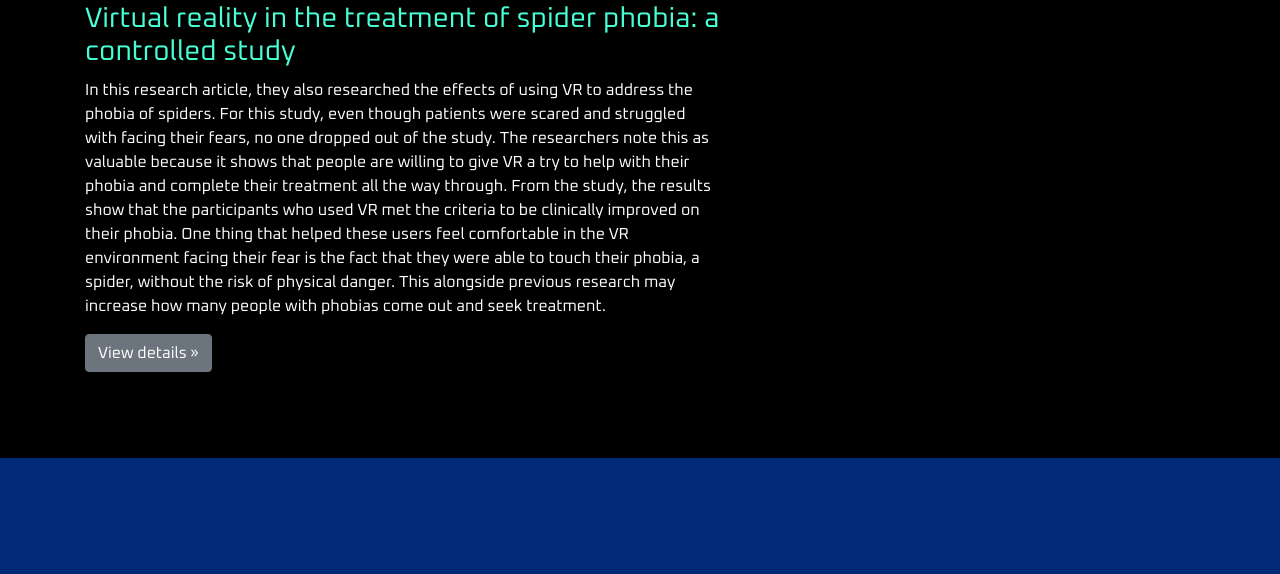
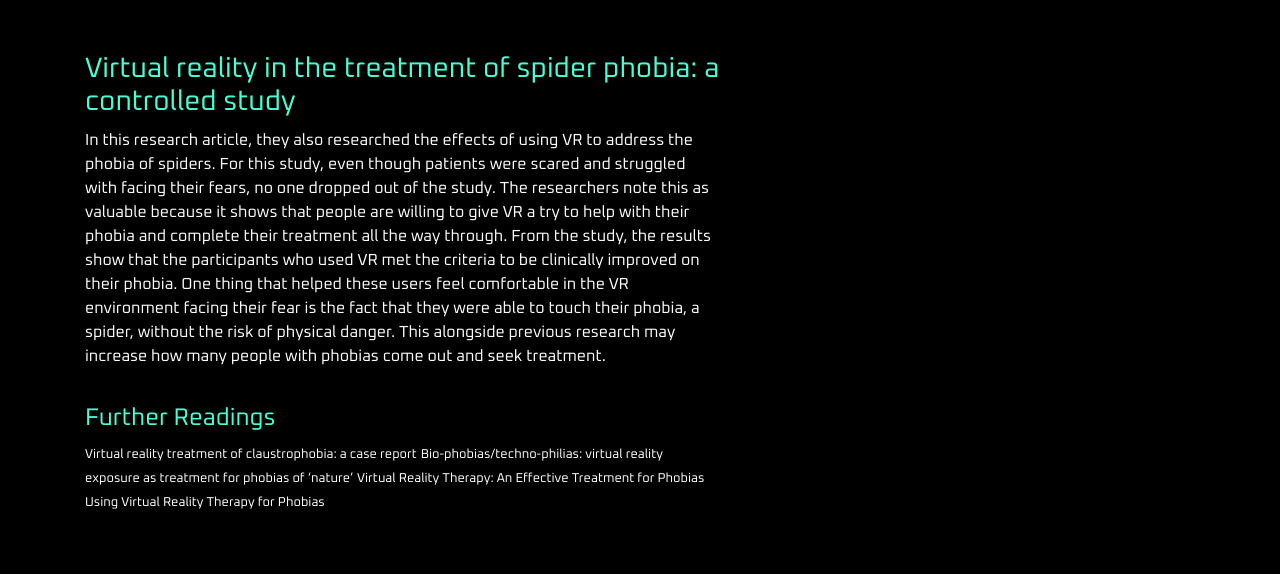
Before and after one commit to akdurrani/Valiant, a plain HTML site: page index.html in a window 1280 px wide. Shown: the part 2142-2716 px from the top of the page. Drawn offline with nearby package versions, Linux system fonts and the light colour scheme.

Commit message:
animation

```diff
--- a/index.html
+++ b/index.html
@@ -1,5 +1,5 @@
 <!doctype html>
-<html lang="en">
+<html lang="en" xmlns="http://www.w3.org/1999/html">
     <head>
         <!-- Required meta tags -->
         <meta charset="utf-8">
@@ -74,7 +74,7 @@
                                 When a user is going to encounter their phobia in real life, VR can be used to place them in a calm place to repress their fear.
                                 Use VR as an assisting tool for psychologists and psychiatrists to determine the progress of their treatment of their phobia.
                             </p>
-                            <button class="btn btn-secondary" href="#research" role="button">Click here for more research &raquo;</button>
+                            <a href="#research"><button class="btn btn-secondary" href="#research" role="button">Click here for more research &raquo;</button></a>
                         </article>
                     </div>
                 </div>
@@ -126,14 +126,22 @@
                                         that helped these users feel comfortable in the VR environment facing their fear is the fact
                                         that they were able to touch their phobia, a spider, without the risk of physical danger. This
                                         alongside previous research may increase how many people with phobias come out and seek treatment.</p>
+                                    <article class="further-reading">
+                                        <h4>Further Readings</h4>
+                                        <small><a href="https://www.sciencedirect.com/science/article/pii/S0005796797100067">Virtual reality treatment of claustrophobia: a case report</a></small>
+                                        <small><a href="https://www.ncbi.nlm.nih.gov/pubmed/12919450">Bio-phobias/techno-philias: virtual reality exposure as treatment for phobias of ‘nature’</a></small>
+                                        <small><a href="https://books.google.com/books?hl=en&lr=&id=0-Nzrj_DWL4C&oi=fnd&pg=PA112&dq=vr+treatment+for+phobias&ots=Sj2wfo7eMX&sig=roEAe2R7wsvwjA5Hcpr7wrLVVe0#v=onepage&q=vr%20treatment%20for%20phobias&f=false">
+                                            Virtual Reality Therapy: An Effective Treatment for Phobias</a></small>
+                                        <small><a href="https://centerforanxietydisorders.com/virtual-reality-therapy-for-phobias/">Using Virtual Reality Therapy for Phobias</a></small>
+                                    </article>
                                 </div>
                             </div>
-                            <button class="btn btn-secondary" href="#" role="button">View details &raquo;</button>
                         </div>
                     </div>
                 </div>
             </div>
         </div>
+
 
         <div class="gameplay" id="gameplay">
             <div data-aos="fade-right" >
--- a/style.css
+++ b/style.css
@@ -95,10 +95,10 @@ hr{
 }
 
 .research{
-    height: 1100px;
+    height: 1250px;
     background-color: black;
     color: #ffffff;
-    padding-top: 50px;
+    padding-top: 100px;
     font-family: 'Oxanium', cursive;
 
 }
@@ -106,9 +106,14 @@ hr{
 .research h3{
     color: #48ffd5
 }
+.further-reading{
+    padding-top: 20px;
+    color: #48ffd5;
+}
 
 .further-reading a{
     color: white;
+
 }
 
 .about-us{
```
